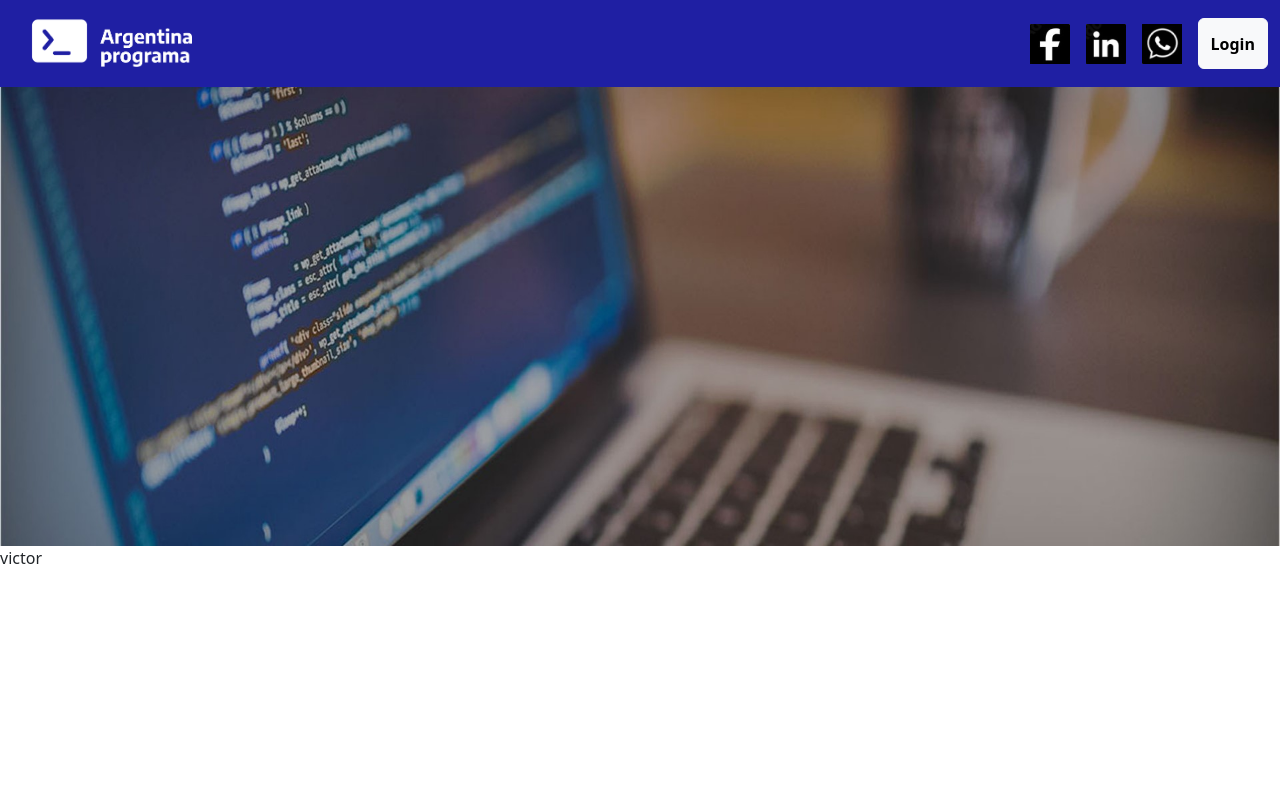
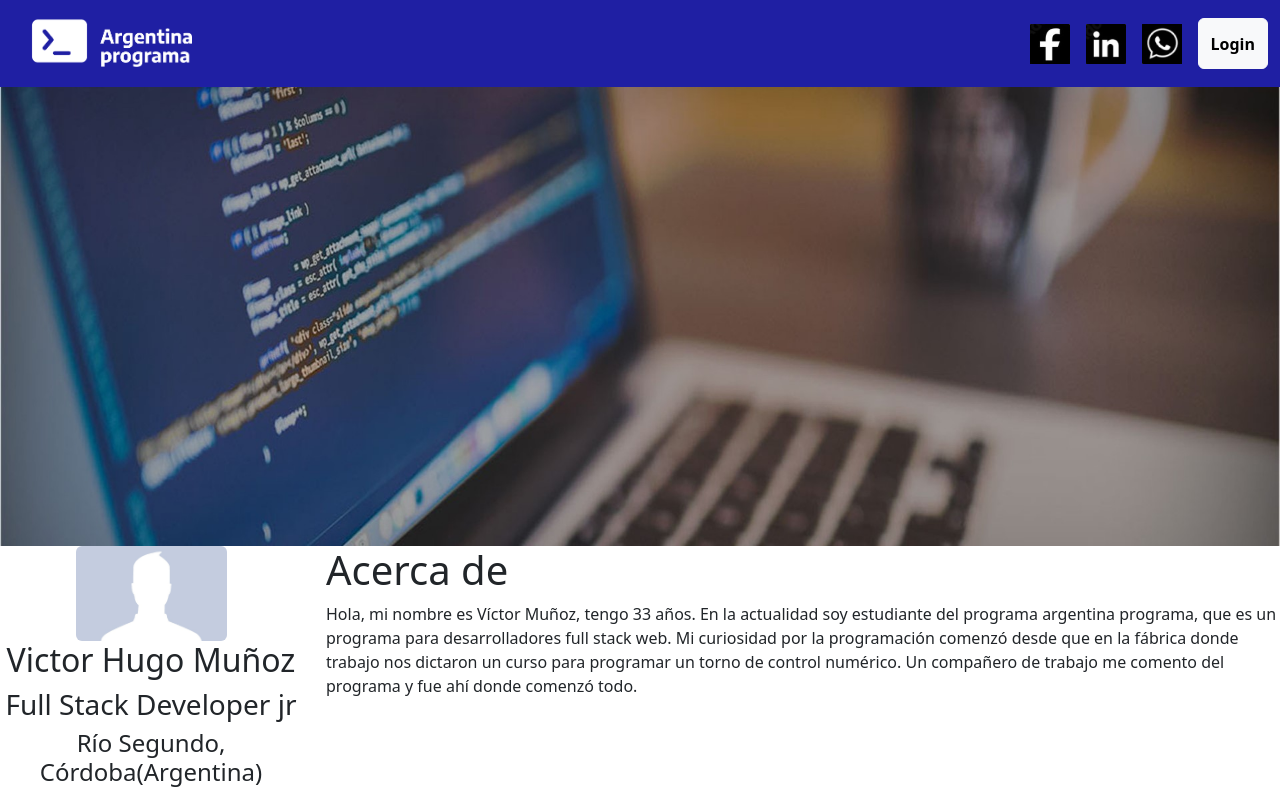
Before and after one commit to Victorm32/Portfolio, an Angular app: page / in a window 1280 px wide. Built offline with nearby package versions, Linux system fonts and the light colour scheme.

Commit message:
primer impresion acerca de

```diff
--- a/src/app/app.component.html
+++ b/src/app/app.component.html
@@ -1,2 +1,2 @@
 <app-header></app-header>
-victor
+<app-acerca-de></app-acerca-de>
--- a/src/app/app.module.ts
+++ b/src/app/app.module.ts
@@ -4,11 +4,13 @@ import { BrowserModule } from '@angular/platform-browser';
 import { AppRoutingModule } from './app-routing.module';
 import { AppComponent } from './app.component';
 import { HeaderComponent } from './components/header/header.component';
+import { AcercaDeComponent } from './components/acerca-de/acerca-de.component';
 
 @NgModule({
   declarations: [
     AppComponent,
-    HeaderComponent
+    HeaderComponent,
+    AcercaDeComponent
   ],
   imports: [
     BrowserModule,
--- /dev/null
+++ b/src/app/components/acerca-de/acerca-de.component.html
@@ -0,0 +1,15 @@
+<div class="row">
+    <div class="col-3">
+        <div class="text-center">
+            <img src="../../../assets/images/perfil.jpg" class="rounded" alt="foto de perfil" width="50%">
+            <h2>Victor Hugo Muñoz</h2>
+            <h3>Full Stack Developer jr</h3>
+            <h4>Río Segundo, Córdoba(Argentina)</h4>
+
+        </div>
+    </div>
+    <div class="col-9">
+        <h1>Acerca de</h1>
+        <p>Hola, mi nombre es Víctor Muñoz, tengo 33 años. En la actualidad soy estudiante del programa argentina programa, que es un programa para desarrolladores full stack web. Mi curiosidad por la programación comenzó desde que en la fábrica donde trabajo nos dictaron un curso para programar un torno de control numérico. Un compañero de trabajo me comento del programa y fue ahí donde comenzó todo.</p>
+    </div>
+</div>
--- /dev/null
+++ b/src/app/components/acerca-de/acerca-de.component.ts
@@ -0,0 +1,15 @@
+import { Component, OnInit } from '@angular/core';
+
+@Component({
+  selector: 'app-acerca-de',
+  templateUrl: './acerca-de.component.html',
+  styleUrls: ['./acerca-de.component.css']
+})
+export class AcercaDeComponent implements OnInit {
+
+  constructor() { }
+
+  ngOnInit(): void {
+  }
+
+}
```
Also changed, not shown: src/app/components/acerca-de/acerca-de.component.css (added), src/assets/images/perfil.jpg (added).
